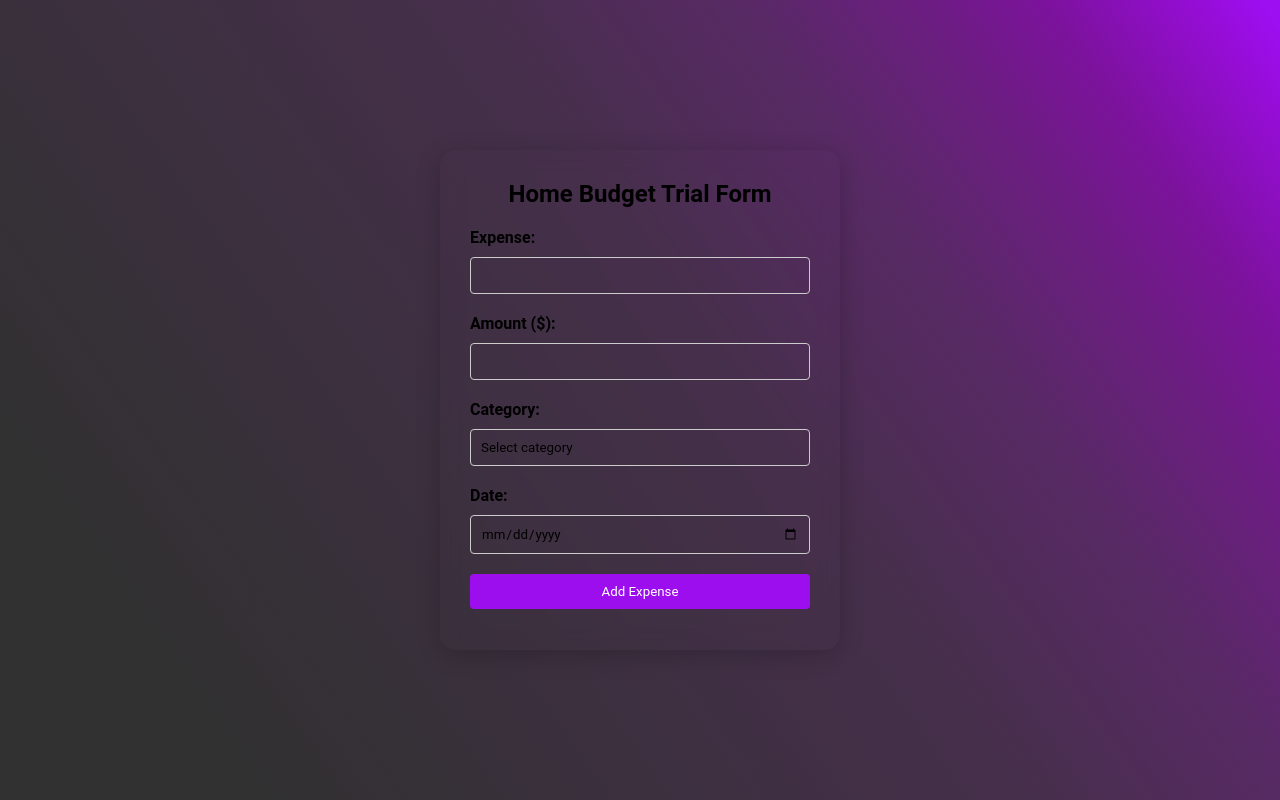
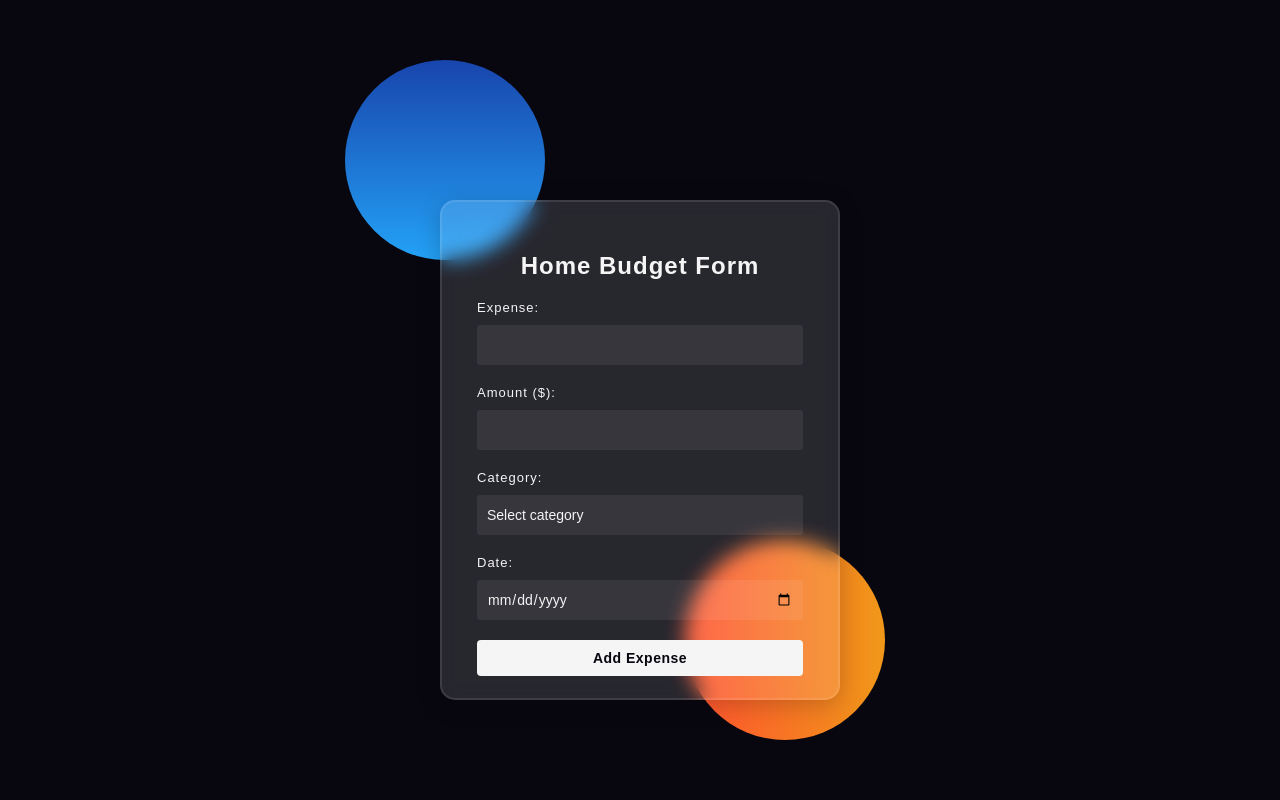
Before and after one commit to NyergesC/python-home-budget-app, a Django app: page /cintias_corner in a window 1280 px wide. Run offline with Django 5.2, Linux system fonts and the light colour scheme.

Commit message:
style corrections

```diff
--- a/main_project/static/style.css
+++ b/main_project/static/style.css
@@ -35,18 +35,9 @@
 
 
   body{
-    font-family: 'Roboto', sans-serif;
-    background: rgb(44,62,80);
-    background-image: linear-gradient(55deg,
-    hsl(0deg 0% 19%) 13%,
-    hsl(289deg 23% 24%) 56%,
-    hsl(287deg 42% 28%) 71%,
-    hsl(287deg 62% 31%) 80%,
-    hsl(286deg 79% 34%) 87%,
-    hsl(283deg 84% 39%) 91%,
-    hsl(281deg 88% 44%) 95%,
-    hsl(278deg 89% 50%) 99%
-);
+    font-family: 'Poppins',sans-serif;
+    background-color: #080710;
+    letter-spacing: 0.5px;
   }
 
 #root {
@@ -63,18 +54,60 @@
     max-width: 400px;
     margin: 50px auto;
     height: 500px;
-    background-color: transparent;
     color: black;
     text-align: center;
-    padding: 30px;
     border-radius: 15px;
     box-shadow: 0 5px 25px rgba(0 0 0 / 20%);
     backdrop-filter: blur(10px);
+    background-color: rgba(255,255,255,0.13);
+    border: 2px solid rgba(255,255,255,0.1);
+    padding: 50px 35px;
+    position: absolute;
+    transform: translate(-50%,-50%);
+    top: 50%;
+    left: 50%;
+    z-index: 100;
+}
+
+.background{
+    width: 430px;
+    height: 520px;
+    position: absolute;
+    transform: translate(-50%,-50%);
+    left: 50%;
+    top: 50%;
+    z-index: -2;
+}
+.background .shape{
+    height: 200px;
+    width: 200px;
+    position: absolute;
+    border-radius: 50%;
+}
+
+.shape:first-child{
+    background: linear-gradient(
+        #1845ad,
+        #23a2f6
+    );
+    left: -80px;
+    top: -80px;
+}
+.shape:last-child{
+    background: linear-gradient(
+        to right,
+        #ff512f,
+        #f09819
+    );
+    right: -30px;
+    bottom: -80px;
 }
 
 h2 {
     text-align: center;
     margin-bottom: 20px;
+    color: #f5f5f5;
+    letter-spacing: 1px;
 }
 
 .form-group {
@@ -82,14 +115,17 @@ h2 {
     display: flex;
     flex-direction: column;
     align-items: flex-start;
+    color:#f5f5f5;
+    letter-spacing: 1px;
+    font-size: 13px
+
 }
 
 label {
     display: block;
-    font-weight: bold;
     margin-bottom: 10px;
     text-align: left;
-    width: 100%;
+    width: 100%; /* Make labels take up full width */
 }
 
 input[type="text"],
@@ -97,22 +133,29 @@ input[type="number"],
 select,
 input[type="date"] {
     width: 100%;
-    padding: 10px;
-    border: 1px solid #ccc;
-    border-radius: 4px;
     box-sizing: border-box;
+    color:#f5f5f5;
+    height: 40px;
+    background-color: rgba(255,255,255,0.07);
+    border-radius: 3px;
+    padding: 0 10px;
+    font-size: 14px;
+    font-weight: 300;
 }
 
 button {
     width: 100%;
     padding: 10px;
-    background-color: #9D0EEF;
-    color: #fff;
+    background-color: #f5f5f5;
+    color: #080710;
     border: none;
     border-radius: 4px;
     cursor: pointer;
+    letter-spacing: 0.5px;
+    font-weight: bold;
+    font-size: 14px;
 }
 
 button:hover {
-    background-color: #0056b3;
+    background-color: #23a2f6;
 }
--- a/main_project/templates/cintias_corner/index.html
+++ b/main_project/templates/cintias_corner/index.html
@@ -7,8 +7,8 @@
 </head>
 <body>
 <div id="root">
-		<div class="container">
-		 <h2>Home Budget Trial Form</h2>
+	<div class="container">
+		 <h2>Home Budget Form</h2>
         <form action="#" method="post">
             <div class="form-group">
                 <label for="expense">Expense:</label>
@@ -39,6 +39,10 @@
         </form>
 
 		</div>
+    <div class="background">
+        <div class="shape"></div>
+        <div class="shape">
+    </div>
 </div>
 </body>
 </html>
```
